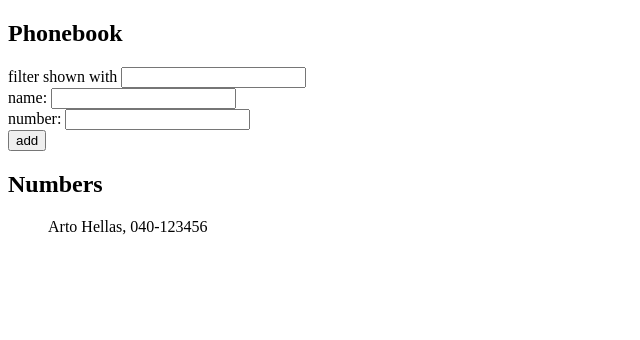
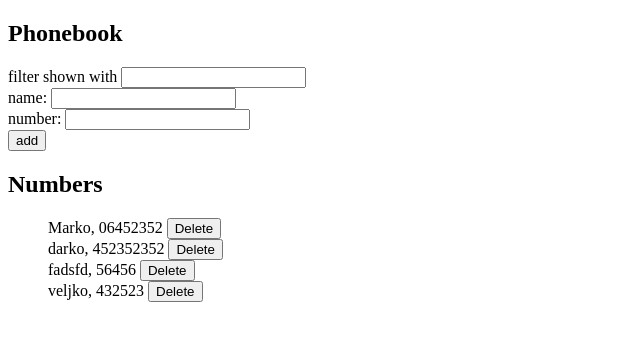
Before and after one commit to Veljko03/FSO, a React (Vite) app in the folder part2/PhoneBook/: page / in a window 1280 px wide. Shown: the top 340 px of the page, without its empty margins (0-640 px from the left). Built offline with nearby package versions, Linux system fonts and the light colour scheme; data requests are answered from the project's data file.

Commit message:
delating data from server

```diff
--- /dev/null
+++ b/part2/PhoneBook/db.json
@@ -0,0 +1,24 @@
+{
+  "persons": [
+    {
+      "id": "1",
+      "name": "Marko",
+      "number": "06452352"
+    },
+    {
+      "id": "3",
+      "name": "darko",
+      "number": "452352352"
+    },
+    {
+      "id": "6c7e",
+      "name": "fadsfd",
+      "number": "56456"
+    },
+    {
+      "id": "799e",
+      "name": "veljko",
+      "number": "432523"
+    }
+  ]
+}
--- a/part2/PhoneBook/package.json
+++ b/part2/PhoneBook/package.json
@@ -7,9 +7,11 @@
     "dev": "vite",
     "build": "vite build",
     "lint": "eslint . --ext js,jsx --report-unused-disable-directives --max-warnings 0",
-    "preview": "vite preview"
+    "preview": "vite preview",
+    "server": "json-server -p3001 --watch db.json"
   },
   "dependencies": {
+    "axios": "^1.7.2",
     "react": "^18.3.1",
     "react-dom": "^18.3.1"
   },
@@ -21,6 +23,7 @@
     "eslint-plugin-react": "^7.34.2",
     "eslint-plugin-react-hooks": "^4.6.2",
     "eslint-plugin-react-refresh": "^0.4.7",
+    "json-server": "^1.0.0-beta.1",
     "vite": "^5.3.1"
   }
 }
--- a/part2/PhoneBook/src/App.jsx
+++ b/part2/PhoneBook/src/App.jsx
@@ -1,15 +1,27 @@
-import { useState } from "react";
+import { useState, useEffect } from "react";
 import Filter from "./components/Filter";
 import PersonForms from "./components/PersonForm";
 import PersonsToShow from "./components/ShowPersons";
+import axios from "axios";
+import phoneServices from "./components/Services";
 
 const App = () => {
-  const [persons, setPersons] = useState([
-    { name: "Arto Hellas", number: "040-123456", id: 1 },
-  ]);
+  const [persons, setPersons] = useState([]);
   const [newName, setNewName] = useState("");
   const [newNumber, setNewNumber] = useState("");
   const [showAll, setShowAll] = useState("");
+
+  const promise = axios.get("http://localhost:3001/persons");
+  console.log(promise);
+  const hook = () => {
+    console.log("effect");
+    axios.get("http://localhost:3001/persons").then((response) => {
+      console.log("response fulfiled");
+      setPersons(response.data);
+    });
+  };
+
+  useEffect(hook, []);
 
   const addNote = (event) => {
     event.preventDefault();
@@ -21,16 +33,26 @@ const App = () => {
     if (!check) {
       const obj = {
         name: newName,
-        id: persons.length + 1,
+
         number: newNumber,
       };
-      setPersons(persons.concat(obj));
-      setNewName("");
-      setNewNumber("");
+      phoneServices.create(obj).then((response) => {
+        setPersons(persons.concat(response.data));
+        setNewName("");
+        setNewNumber("");
+      });
     } else {
       alert(newName + " is already added to phonebook");
       setNewName("");
       setNewNumber("");
+    }
+  };
+
+  const personDelate = (id) => {
+    if (window.confirm("Do you really want to delete this number?")) {
+      axios
+        .delete(`http://localhost:3001/persons/${id}`)
+        .then(() => setPersons(persons.filter((p) => p.id !== id)));
     }
   };
 
@@ -69,7 +91,7 @@ const App = () => {
 
       <h2>Numbers</h2>
       <ul>
-        <PersonsToShow toShow={toShow} />
+        <PersonsToShow toShow={toShow} del={personDelate} />
       </ul>
     </div>
   );
--- /dev/null
+++ b/part2/PhoneBook/src/components/Services.jsx
@@ -0,0 +1,13 @@
+import axios from "axios";
+
+const baseURL = "http://localhost:3001/persons";
+
+const create = (newObject) => {
+  return axios.post(baseURL, newObject);
+};
+
+const delatePhoneNum = (id) => {
+  return axios.delete(`${baseURL}/${id}`);
+};
+
+export default { create, delatePhoneNum };
--- a/part2/PhoneBook/src/components/ShowPersons.jsx
+++ b/part2/PhoneBook/src/components/ShowPersons.jsx
@@ -1,14 +1,20 @@
-const Person = ({ name, num }) => {
+const Person = ({ name, num, id, deleteThisPerson }) => {
   return (
     <div>
-      {name}, {num}
+      {name}, {num} <button onClick={() => deleteThisPerson(id)}>Delete</button>
     </div>
   );
 };
 
-const PersonsToShow = ({ toShow }) => {
+const PersonsToShow = ({ toShow, del }) => {
   return toShow.map((person) => (
-    <Person key={person.id} name={person.name} num={person.number} />
+    <Person
+      key={person.id}
+      name={person.name}
+      num={person.number}
+      id={person.id}
+      deleteThisPerson={del}
+    />
   ));
 };
 
```
Also changed, not shown: 1 other file (tests, documents, lock files or other folders).
